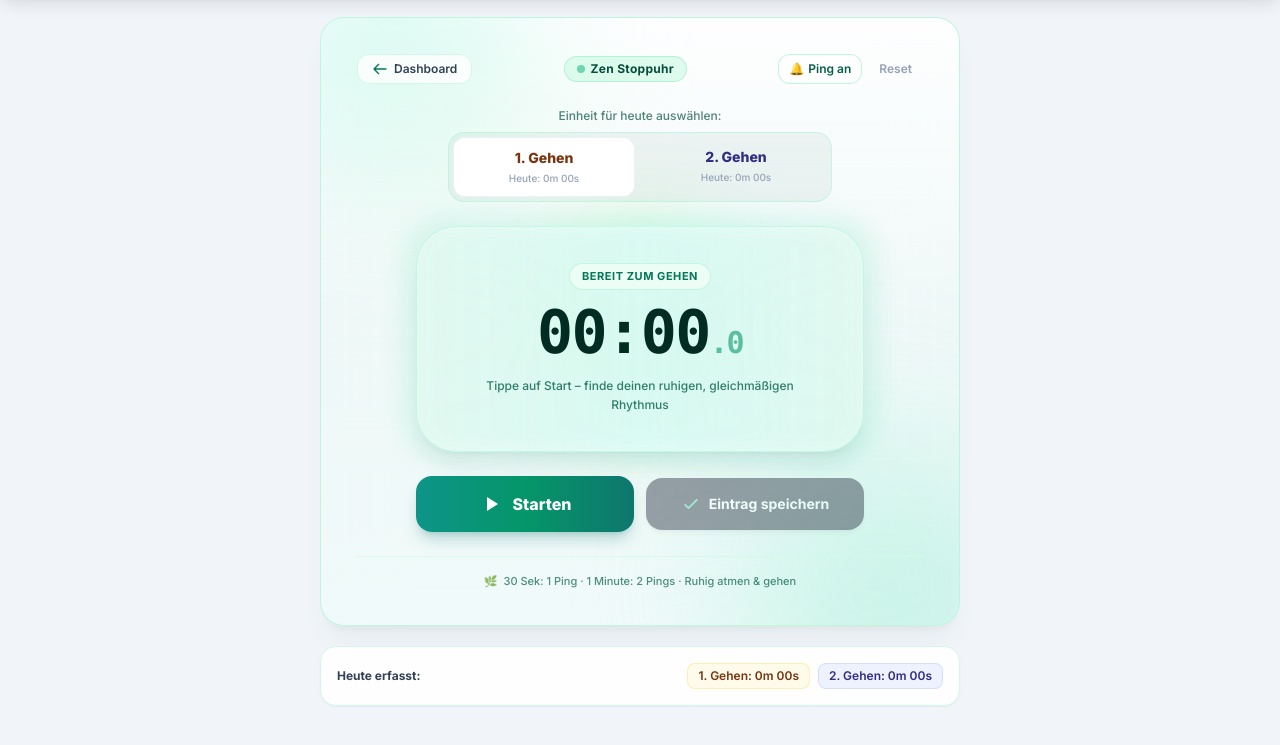
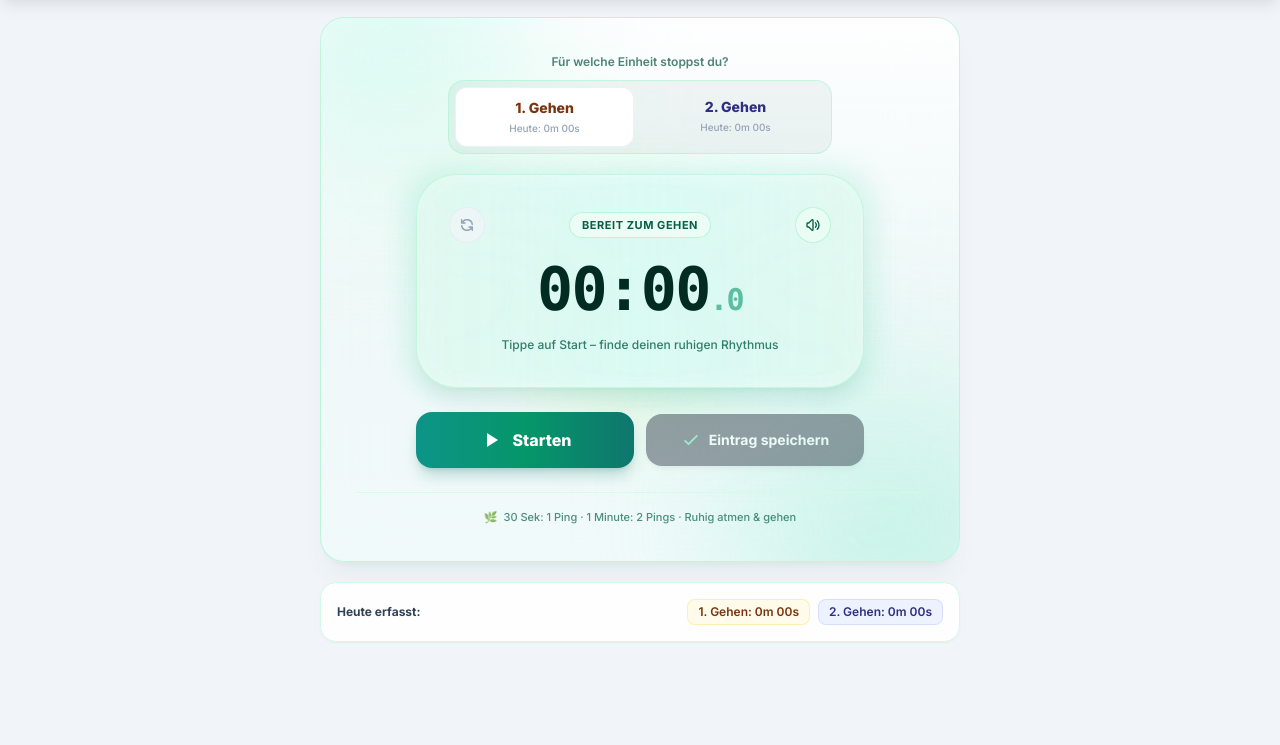
Before and after one commit to bene-s-dev/Walker, a website: page index.html in a window 1280 px wide. Both pictures are taken after a click on the button "Stoppuhr". Shown: the part 79-824 px from the top of the page. After the commit the page ends 800 px from the top, so only its background shows below. Drawn offline with nearby package versions, Linux system fonts and the light colour scheme.

Commit message:
refactor: clean stopwatch layout, remove redundant dashboard button, place circular reset top-left and SVG speaker top-right inside timer window

```diff
--- a/index.html
+++ b/index.html
@@ -410,61 +410,63 @@
                 <!-- Subtiler Zen-Lichtschleier -->
                 <div class="absolute inset-0 bg-radial from-transparent via-white/10 to-emerald-900/[0.02] pointer-events-none"></div>
 
-                <!-- Header / Back & Audio Toggle -->
-                <div class="flex items-center justify-between mb-6 relative z-10">
-                    <button type="button" onclick="switchView('dashboard')" class="px-3.5 py-1.5 bg-white/80 hover:bg-white text-slate-700 text-xs font-semibold rounded-xl transition border border-emerald-100 shadow-2xs flex items-center gap-1.5 active:scale-95">
-                        <svg xmlns="http://www.w3.org/2000/svg" class="w-4 h-4 text-emerald-700" fill="none" viewBox="0 0 24 24" stroke="currentColor"><path stroke-linecap="round" stroke-linejoin="round" stroke-width="2" d="M10 19l-7-7m0 0l7-7m-7 7h18"/></svg>
-                        <span>Dashboard</span>
-                    </button>
-
-                    <div class="inline-flex items-center gap-1.5 px-3 py-1 rounded-full bg-emerald-100/70 border border-emerald-200/80 text-emerald-900 text-xs font-bold tracking-wide">
-                        <span class="w-2 h-2 rounded-full bg-emerald-500 animate-pulse"></span>
-                        <span>Zen Stoppuhr</span>
-                    </div>
-
-                    <div class="flex items-center gap-1.5">
-                        <button type="button" id="btn-sw-sound" onclick="toggleStopwatchSound()" class="px-2.5 py-1.5 text-emerald-800 hover:text-emerald-950 bg-white/80 hover:bg-white border border-emerald-200/70 rounded-xl text-xs font-semibold transition flex items-center gap-1 shadow-2xs" title="Minuten-Ping Signal an/aus">
-                            <span id="sw-sound-icon">🔔</span>
-                            <span id="sw-sound-text" class="hidden sm:inline">Ping an</span>
-                        </button>
-                        <button type="button" onclick="resetStopwatch()" title="Zurücksetzen" class="px-2.5 py-1.5 text-slate-400 hover:text-rose-600 hover:bg-white/80 rounded-xl text-xs font-semibold transition border border-transparent hover:border-slate-200">
-                            Reset
-                        </button>
-                    </div>
-                </div>
-
-                <!-- Session Selection (1. Gehen vs. 2. Gehen) -->
-                <div class="mb-6 relative z-10">
-                    <div class="text-xs font-medium text-emerald-900/70 mb-2">Einheit für heute auswählen:</div>
-                    <div class="grid grid-cols-2 gap-2.5 max-w-sm mx-auto p-1 bg-emerald-900/5 rounded-2xl border border-emerald-200/50 backdrop-blur-xs">
-                        <button type="button" id="sw-target-morning" onclick="setStopwatchTarget('morning')" class="py-2 px-3 rounded-xl text-xs font-bold transition flex flex-col items-center gap-0.5 bg-white text-slate-900 shadow-2xs border border-emerald-100">
+                <!-- Einheit-Auswahl (1. Gehen vs. 2. Gehen) mit viel Raum -->
+                <div class="mb-5 relative z-10">
+                    <div class="text-xs font-semibold text-emerald-900/70 mb-2.5">Für welche Einheit stoppst du?</div>
+                    <div class="grid grid-cols-2 gap-3 max-w-sm mx-auto p-1.5 bg-emerald-900/5 rounded-2xl border border-emerald-200/60 backdrop-blur-xs">
+                        <button type="button" id="sw-target-morning" onclick="setStopwatchTarget('morning')" class="py-2.5 px-3 rounded-xl text-xs font-bold transition flex flex-col items-center gap-0.5 bg-white text-slate-900 shadow-2xs border border-emerald-100">
                             <span class="text-amber-900 font-extrabold text-sm">1. Gehen</span>
                             <span class="text-[10px] text-slate-400 font-medium" id="sw-morning-preview">Heute: 0m 00s</span>
                         </button>
-                        <button type="button" id="sw-target-evening" onclick="setStopwatchTarget('evening')" class="py-2 px-3 rounded-xl text-xs font-bold transition flex flex-col items-center gap-0.5 text-slate-500 hover:text-slate-900">
+                        <button type="button" id="sw-target-evening" onclick="setStopwatchTarget('evening')" class="py-2.5 px-3 rounded-xl text-xs font-bold transition flex flex-col items-center gap-0.5 text-slate-500 hover:text-slate-900">
                             <span class="text-indigo-900 font-extrabold text-sm">2. Gehen</span>
                             <span class="text-[10px] text-slate-400 font-medium" id="sw-evening-preview">Heute: 0m 00s</span>
                         </button>
                     </div>
                 </div>
 
-                <!-- Big Timer Display mit atmender Aura -->
-                <div class="my-6 relative z-10">
-                    <div class="relative inline-flex flex-col items-center justify-center p-7 sm:p-9 bg-white/85 backdrop-blur-md border border-emerald-100/80 rounded-[2.5rem] w-full max-w-md mx-auto shadow-xl shadow-emerald-950/5">
+                <!-- Zeitfenster mit atmender Aura & integrierten Kreis-Buttons (Reset links, Ton rechts) -->
+                <div class="my-5 relative z-10">
+                    <div class="relative flex flex-col items-center justify-center p-6 sm:p-8 bg-white/90 backdrop-blur-md border border-emerald-100/90 rounded-[2.5rem] w-full max-w-md mx-auto shadow-xl shadow-emerald-950/5">
 
                         <!-- Atmender Glow Halo -->
                         <div class="absolute -inset-1.5 bg-gradient-to-r from-emerald-400/20 via-teal-300/30 to-emerald-400/20 rounded-[2.75rem] blur-md animate-zen-breath pointer-events-none"></div>
 
-                        <div id="sw-status-badge" class="px-3 py-1 rounded-full text-[11px] font-bold uppercase tracking-wider bg-emerald-50 text-emerald-700 border border-emerald-200/60 mb-3 relative z-10">
-                            Bereit zum Gehen
+                        <!-- Obere Leiste im Zeitfenster -->
+                        <div class="w-full flex items-center justify-between mb-2 relative z-10">
+                            <!-- Reset Kreispfeil Button links oben -->
+                            <button type="button" onclick="resetStopwatch()" title="Stoppuhr zurücksetzen" class="w-9 h-9 rounded-full bg-slate-100/80 hover:bg-rose-50 text-slate-400 hover:text-rose-600 flex items-center justify-center transition border border-slate-200/60 hover:border-rose-200 shadow-2xs active:scale-90">
+                                <svg xmlns="http://www.w3.org/2000/svg" class="w-4 h-4" fill="none" viewBox="0 0 24 24" stroke="currentColor">
+                                    <path stroke-linecap="round" stroke-linejoin="round" stroke-width="2.2" d="M4 4v5h.582m15.356 2A8.001 8.001 0 004.582 9m0 0H9m11 11v-5h-.581m0 0a8.003 8.003 0 01-15.357-2m15.357 2H15" />
+                                </svg>
+                            </button>
+
+                            <!-- Status Badge mittig -->
+                            <div id="sw-status-badge" class="px-3 py-1 rounded-full text-[11px] font-bold uppercase tracking-wider bg-emerald-50 text-emerald-800 border border-emerald-200/70">
+                                Bereit zum Gehen
+                            </div>
+
+                            <!-- Ton An/Aus Button (SVG Lautsprecher rechts oben) -->
+                            <button type="button" id="btn-sw-sound" onclick="toggleStopwatchSound()" title="Signal-Ton (30s: 1×, 1m: 2×) an/aus" class="w-9 h-9 rounded-full bg-emerald-50/90 hover:bg-emerald-100 text-emerald-800 flex items-center justify-center transition border border-emerald-200/70 shadow-2xs active:scale-90">
+                                <!-- Sound An Icon -->
+                                <svg id="sw-sound-icon-on" xmlns="http://www.w3.org/2000/svg" class="w-4 h-4" fill="none" viewBox="0 0 24 24" stroke="currentColor">
+                                    <path stroke-linecap="round" stroke-linejoin="round" stroke-width="2" d="M15.536 8.464a5 5 0 010 7.072m2.828-9.9a9 9 0 010 12.728M5.586 15H4a1 1 0 01-1-1v-4a1 1 0 011-1h1.586l4.707-4.707C10.923 3.663 12 4.109 12 5v14c0 .891-1.077 1.337-1.707.707L5.586 15z" />
+                                </svg>
+                                <!-- Sound Aus Icon -->
+                                <svg id="sw-sound-icon-off" xmlns="http://www.w3.org/2000/svg" class="w-4 h-4 text-slate-400 hidden" fill="none" viewBox="0 0 24 24" stroke="currentColor">
+                                    <path stroke-linecap="round" stroke-linejoin="round" stroke-width="2" d="M5.586 15H4a1 1 0 01-1-1v-4a1 1 0 011-1h1.586l4.707-4.707C10.923 3.663 12 4.109 12 5v14c0 .891-1.077 1.337-1.707.707L5.586 15z" />
+                                    <path stroke-linecap="round" stroke-linejoin="round" stroke-width="2" d="M17 14l2-2m0 0l2-2m-2 2l-2-2m2 2l2 2" />
+                                </svg>
+                            </button>
                         </div>
 
-                        <div id="sw-display" class="font-mono text-5xl sm:text-6xl font-black text-emerald-950 tracking-tight leading-none drop-shadow-xs relative z-10">
+                        <!-- Digitale Ziffern -->
+                        <div id="sw-display" class="font-mono text-5xl sm:text-6xl font-black text-emerald-950 tracking-tight leading-none drop-shadow-xs my-2 relative z-10">
                             00:00<span class="text-2xl sm:text-3xl text-emerald-600/60 font-bold">.0</span>
                         </div>
 
-                        <div class="text-xs text-emerald-800/80 font-medium mt-3.5 max-w-xs mx-auto leading-relaxed relative z-10" id="sw-motivation-hint">
-                            Tippe auf Start – finde deinen ruhigen, gleichmäßigen Rhythmus
+                        <div class="text-xs text-emerald-800/80 font-medium mt-2 max-w-xs mx-auto leading-relaxed relative z-10" id="sw-motivation-hint">
+                            Tippe auf Start – finde deinen ruhigen Rhythmus
                         </div>
                     </div>
                 </div>
@@ -1876,18 +1878,24 @@
 
         window.toggleStopwatchSound = function() {
             stopwatchSoundEnabled = !stopwatchSoundEnabled;
-            const icon = document.getElementById('sw-sound-icon');
-            const text = document.getElementById('sw-sound-text');
+            const iconOn = document.getElementById('sw-sound-icon-on');
+            const iconOff = document.getElementById('sw-sound-icon-off');
             const btn = document.getElementById('btn-sw-sound');
             if (stopwatchSoundEnabled) {
-                if (icon) icon.textContent = '🔔';
-                if (text) text.textContent = 'Ping an';
-                if (btn) btn.className = 'px-2.5 py-1.5 text-teal-700 hover:text-teal-800 bg-teal-50 hover:bg-teal-100 border border-teal-200/60 rounded-xl text-xs font-semibold transition flex items-center gap-1';
-                playPing(1); // Test-Ping
+                iconOn?.classList.remove('hidden');
+                iconOff?.classList.add('hidden');
+                if (btn) {
+                    btn.className = 'w-9 h-9 rounded-full bg-emerald-50/90 hover:bg-emerald-100 text-emerald-800 flex items-center justify-center transition border border-emerald-200/70 shadow-2xs active:scale-90';
+                    btn.title = 'Signal-Ton an (30s: 1×, 1m: 2×)';
+                }
+                playPing(1); // Kurzer Bestätigungs-Ping
             } else {
-                if (icon) icon.textContent = '🔕';
-                if (text) text.textContent = 'Ping aus';
-                if (btn) btn.className = 'px-2.5 py-1.5 text-slate-400 hover:text-slate-600 bg-slate-100 rounded-xl text-xs font-semibold transition flex items-center gap-1';
+                iconOn?.classList.add('hidden');
+                iconOff?.classList.remove('hidden');
+                if (btn) {
+                    btn.className = 'w-9 h-9 rounded-full bg-slate-100 hover:bg-slate-200 text-slate-400 flex items-center justify-center transition border border-slate-200/60 shadow-2xs active:scale-90';
+                    btn.title = 'Signal-Ton stummgeschaltet';
+                }
             }
         };
 
```
Also changed, not shown: rehawalk_tracker (1).html (+54 -46 lines).
